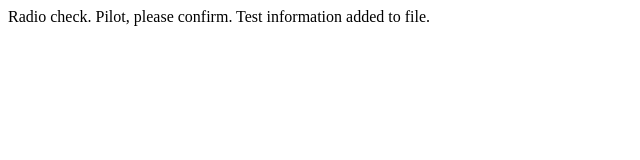
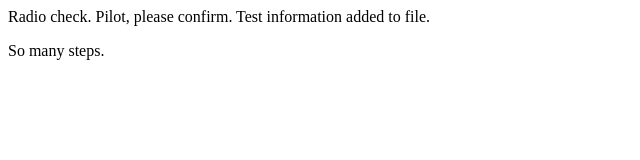
Before and after one commit to Rockconey/communication-log, a plain HTML site: page index.html in a window 1280 px wide. Shown: the full height of the page, 0-640 px from the left. Drawn offline with Linux system fonts and the light colour scheme.

Commit message:
Added third line.

```diff
--- a/index.html
+++ b/index.html
@@ -1,5 +1,6 @@
 <html>
 <body>
    <p>Radio check. Pilot, please confirm. Test information added to file. </p>
+   <p>So many steps.</p>
 </body>
 </html>
```
